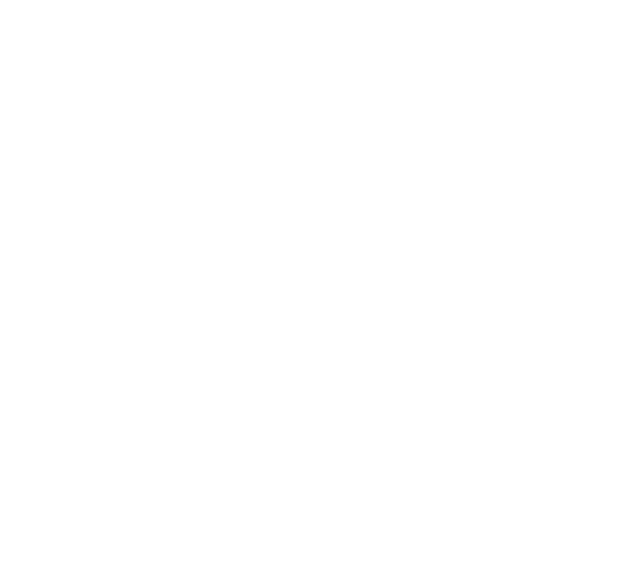
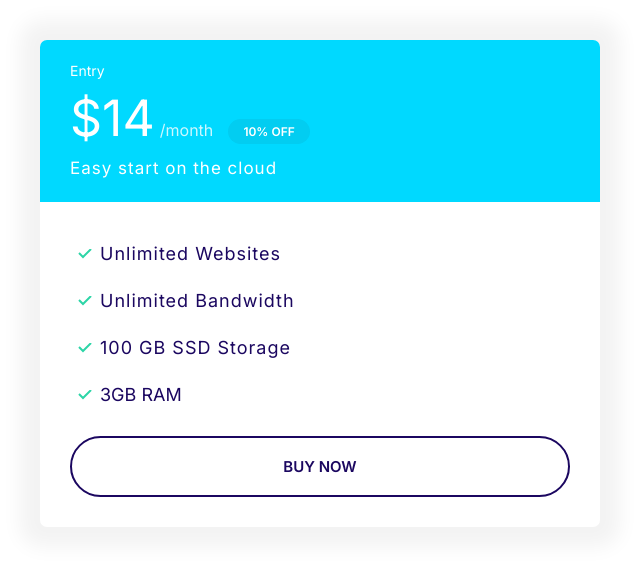
Before and after one commit to Aden-Ahadi/Hello, a plain HTML site: page index.html in a window 1280 px wide. Shown: the whole page, without its empty margins (0-640 px from the left). Drawn offline with Linux system fonts and the light colour scheme.

Commit message:
Built the card component.

```diff
--- a/css/styles.css
+++ b/css/styles.css
@@ -119,6 +119,7 @@ a {
 
 .badge--small {
   font-size: 1.6rem;
+  padding: 0.5rem 1.5rem;
 }
 
 @media screen and (min-width: 1024px) {
@@ -281,3 +282,80 @@ a {
     font-size: 1.5rem;
   }
 }
+
+/*Cards*/
+
+.card {
+  border-radius: 7px;
+  box-shadow: 0 0 20px 20px #f3f3f3;
+  overflow: hidden;
+}
+
+.card__header,
+.card__body {
+  padding: 2rem 3rem;
+}
+
+.card--primary .card__header {
+  background: var(--color-primary);
+  color: #fff;
+}
+
+.card--secondary .card__header {
+  background: var(--color-secondary);
+  color: #fff;
+}
+
+.card--secondary .badge--secondary {
+  background: #02cdf1;
+}
+
+/*Plan*/
+
+.plan__name {
+  color: #fff;
+  margin: 0;
+  font-weight: 500;
+  font-size: 2.4rem;
+}
+
+.plan__price {
+  font-size: 6rem;
+}
+
+.plan__billing-cycle {
+  font-size: 2.4rem;
+  font-weight: 300;
+  opacity: 0.8;
+  margin-right: 1rem;
+}
+
+.plan__description {
+  font-size: 2rem;
+  font-weight: 300;
+  letter-spacing: 1px;
+  display: block;
+}
+
+.plan .list__item {
+  margin-bottom: 2rem;
+  letter-spacing: 1px;
+}
+
+@media screen and (min-width: 1024px) {
+  .plan__name {
+    font-size: 1.4rem;
+  }
+
+  .plan__price {
+    font-size: 5rem;
+  }
+
+  .plan__billing-cycle {
+    font-size: 1.6rem;
+  }
+
+  .plan__description {
+    font-size: 1.7rem;
+  }
+}
--- a/index.html
+++ b/index.html
@@ -13,5 +13,28 @@
     <link rel="stylesheet" href="css/normalize.css" />
     <link rel="stylesheet" href="css/styles.css" />
   </head>
-  <body></body>
+  <body>
+    <div style="padding: 4rem; width: 50%">
+      <div class="plan">
+        <div class="card card--secondary">
+          <header class="card__header">
+            <h3 class="plan__name">Entry</h3>
+            <span class="plan__price">$14</span>
+            <span class="plan__billing-cycle">/month</span>
+            <span class="badge badge--secondary badge--small">10% OFF</span>
+            <span class="plan__description">Easy start on the cloud</span>
+          </header>
+          <div class="card__body">
+            <ul class="list list--tick">
+              <li class="list__item">Unlimited Websites</li>
+              <li class="list__item">Unlimited Bandwidth</li>
+              <li class="list__item">100 GB SSD Storage</li>
+              <li class="list__items">3GB RAM</li>
+            </ul>
+            <button class="btn btn--outline btn--block">Buy Now</button>
+          </div>
+        </div>
+      </div>
+    </div>
+  </body>
 </html>
```
Also changed, not shown: components/Card-Plan.html (added, +22 -0 lines).
